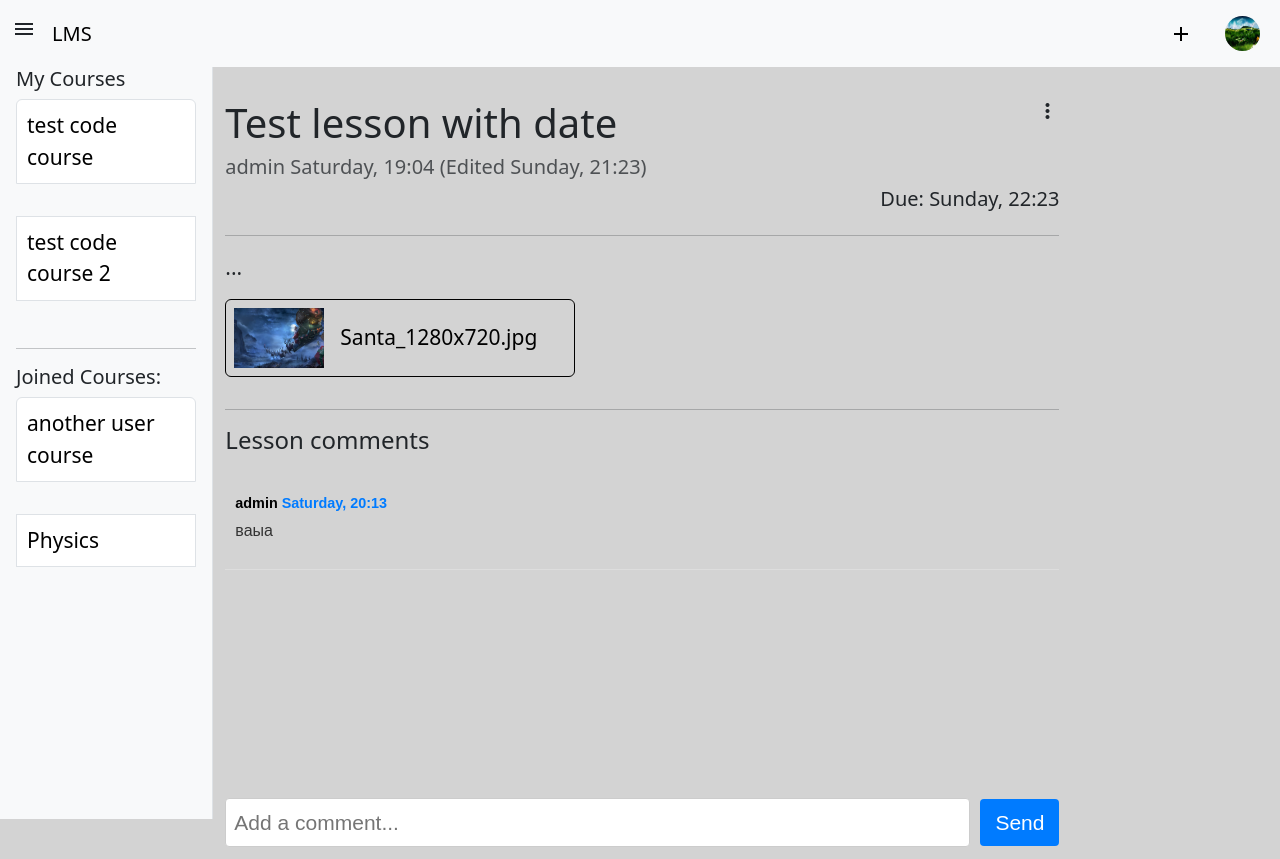
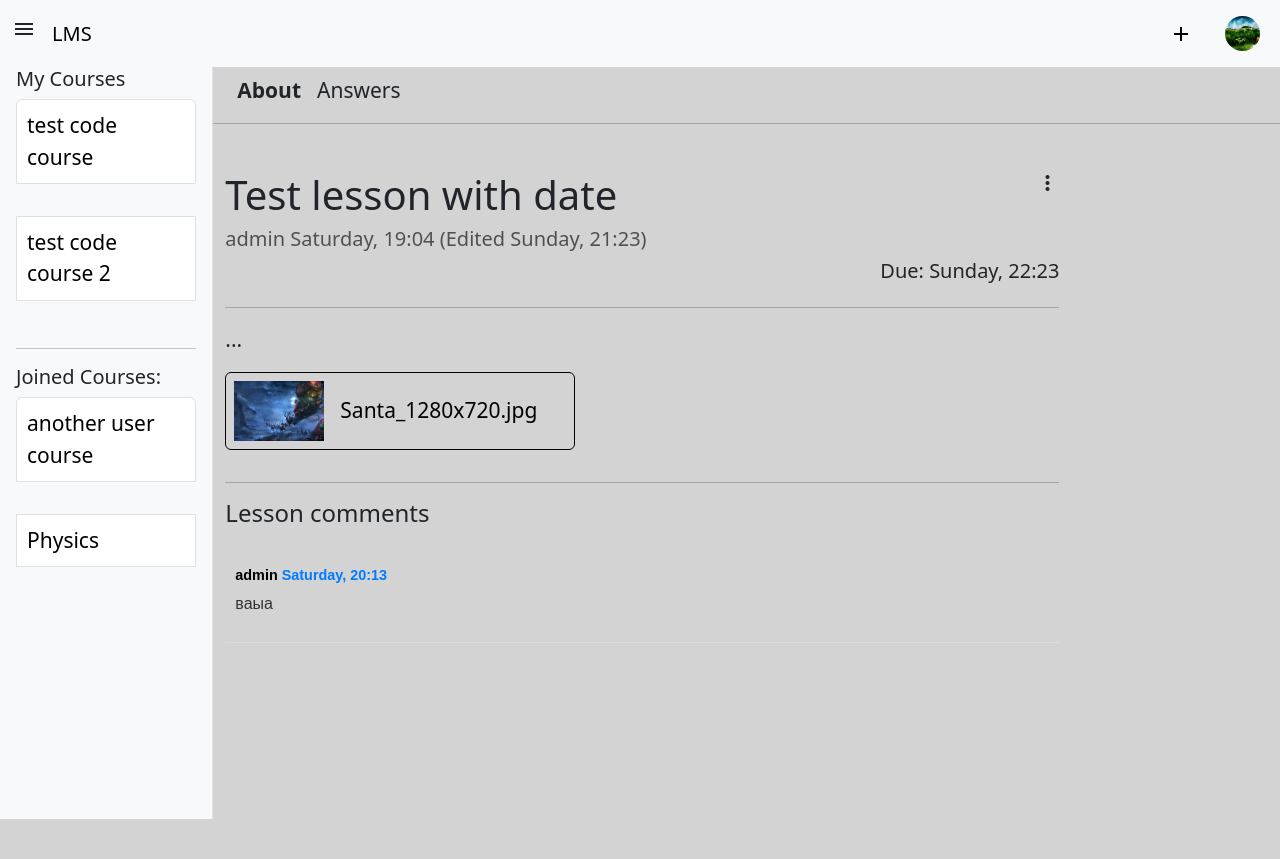
Before and after one commit to OleksandrKasapchuk/LMS-website, a Django app: page /1/12 in a window 1280 px wide. Shown: the top 859 px of the page. Run offline with Django 5.2, Linux system fonts and the light colour scheme; a user stored in the database is signed in; data comes from the database, SQL or seed files in the repository; some web fonts are replaced.

Commit message:
lesson answers view feature

```diff
--- a/course_system/views.py
+++ b/course_system/views.py
@@ -1,12 +1,11 @@
 from django.shortcuts import render, redirect, get_object_or_404
 from django.urls import reverse_lazy
 from .models import *
-from django.views.generic import View, ListView, DetailView, CreateView, TemplateView, UpdateView, DeleteView
+from django.views.generic import View, ListView, DetailView,UpdateView, DeleteView
 from django.contrib.auth.mixins import LoginRequiredMixin
-from django.http import JsonResponse
+from django.http import JsonResponse, HttpResponse
 from .forms import *
 from .mixins import *
-
 
 class CourseView(ListView):
 	model = Course
@@ -102,10 +101,9 @@
 			pass
 
 
-class LessonDetailView(DetailView):
+class LessonDetailView(LoginRequiredMixin,DetailView):
 	model = Lesson
 	template_name = "course_system/lesson_info.html"
-	context_object_name = "lesson"
 
 	def post(self, request,pk, *args, **kwargs):
 		lesson = get_object_or_404(Lesson, pk=pk)
@@ -134,6 +132,17 @@
 		context = super().get_context_data(**kwargs)
 		lesson = self.get_object()
 		user = self.request.user
+		tab_name = self.request.GET.get('tab', 'about')
+
+		if tab_name == 'about':
+			context['lesson'] = lesson
+		elif tab_name == 'answers':
+			if user == lesson.course.user:
+				context["answers"] = Answer.objects.filter(lesson=self.object)
+			else:
+				raise PermissionDenied
+
+		context["tab"] = tab_name
 
 		# Перевіряємо, чи користувач здав роботу
 		user_answer = lesson.answers.filter(user=user).first()
--- a/templates/course_system/lesson_info.html
+++ b/templates/course_system/lesson_info.html
@@ -4,8 +4,16 @@
 
 {% block content %}
 {% load custom_tags %}
+{% if request.user == lesson.course.user %}
+<header class="d-flex gap-3 mb-3 ps-4 pt-2">
+    <span onclick="loadTab('about')" class="pointer {% if tab == 'about' %}my-active {% else %} gray-text {% endif %}">About</span>
+    <span onclick="loadTab('answers')" class="pointer {% if tab == 'answers' %}my-active {% else %} gray-text {% endif %}">Answers</span>
+</header>
+<hr>
+{% endif %}
 <br>
 <article class="d-flex container gap">
+    {% if tab == 'about' %}
         <section class="d-flex flex-column lesson-main">
             <section class="d-flex justify-content-between">
                 <h1>{{ lesson.name }}  </h1>
@@ -129,10 +137,20 @@
                         </form>
                 </article>
             </section>
-
+        {% endif %}
+    {% else %}
+        {% for answer in answers %}
+            <h2>{{answer}}</h2>
+            <br>
+        {% endfor %}
     {% endif %}
 </article>
+
 <script>
+    function loadTab(tabName) {
+        window.location.href = `?tab=${tabName}`;
+    }
+
     function showFileNames(event) {
         const input = event.target;
         const fileNames = [...input.files].map(file => file.name).join(', ');
```
Lines whose indentation alone changed are shown as unchanged.
